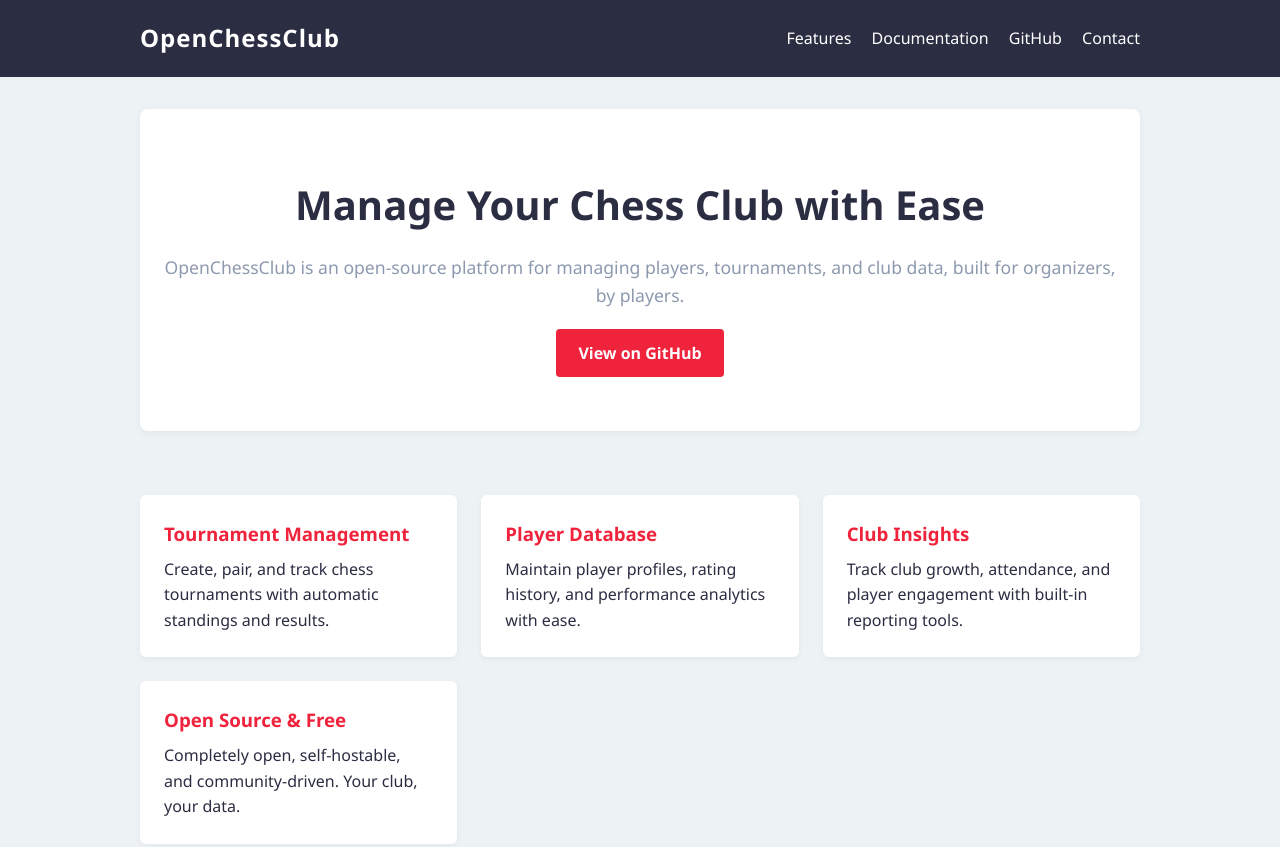
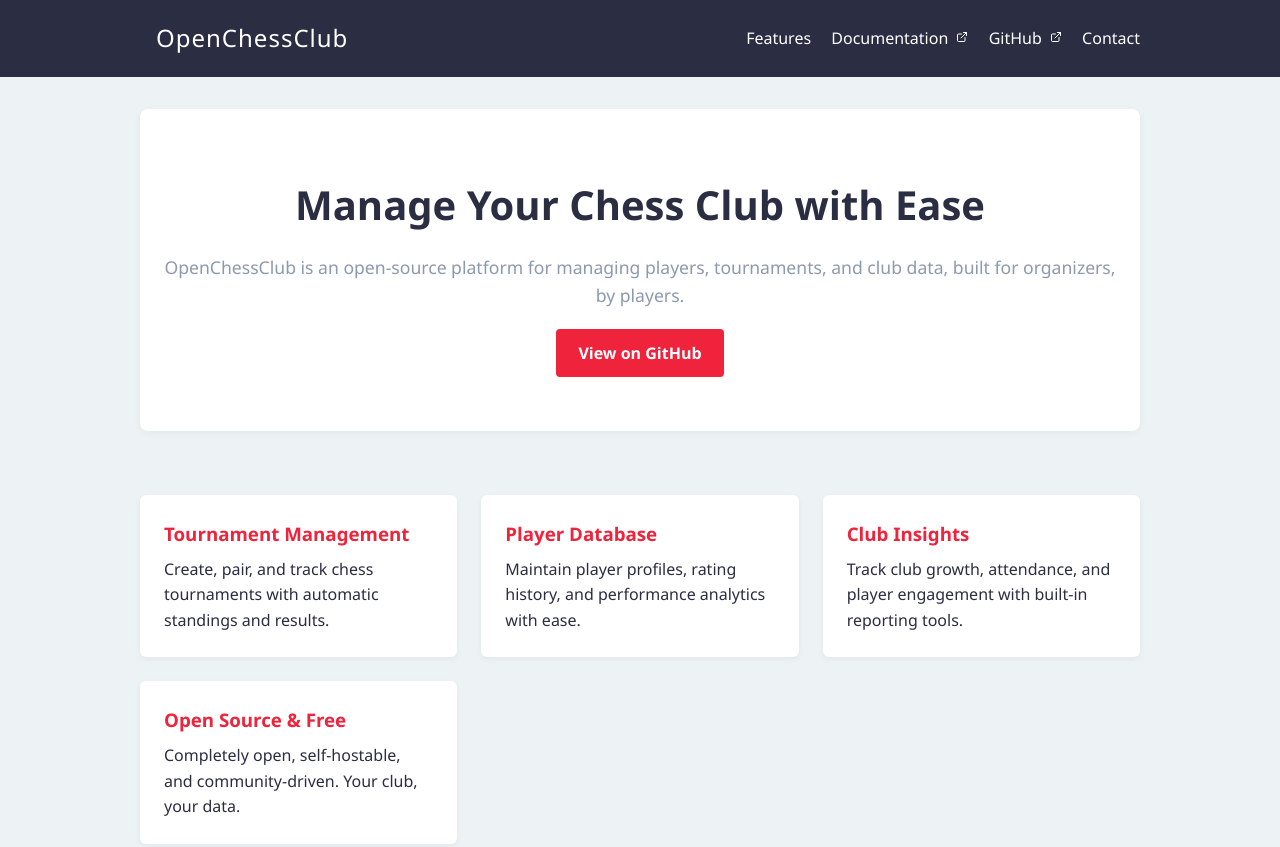
Before and after one commit to OpenChessClub/openchessclub.github.io, a plain HTML site: page index.html in a window 1280 px wide. Shown: the top 847 px of the page. Drawn offline with Linux system fonts and the light colour scheme.

Commit message:
Updates to nav items

```diff
--- a/index.html
+++ b/index.html
@@ -11,7 +11,7 @@
   <header>
     <div class="container">
       <nav>
-        <div class="logo">OpenChessClub</div>
+        <div class="logo"><a href="/" style="text-decoration:none;">OpenChessClub</a></div>
           <div class="hamburger" id="hamburger">
             <span></span>
             <span></span>
@@ -20,8 +20,26 @@
 
           <div class="nav-links" id="nav-links">
             <a href="#features">Features</a>
-            <a href="#">Documentation</a>
-            <a href="https://github.com/openchessclub" target="_blank">GitHub</a>
+            <a href="#">
+              Documentation
+              <svg xmlns="http://www.w3.org/2000/svg" width="12" height="12" viewBox="0 0 24 24"
+                fill="none" stroke="currentColor" stroke-width="2" stroke-linecap="round" stroke-linejoin="round"
+                style="margin-left: 4px; position: relative; top: -1px;">
+                <path d="M18 13v6a2 2 0 0 1-2 2H5a2 2 0 0 1-2-2V8a2 2 0 0 1 2-2h6"/>
+                <polyline points="15 3 21 3 21 9"/>
+                <line x1="10" y1="14" x2="21" y2="3"/>
+              </svg>
+            </a>
+            <a href="https://github.com/openchessclub" target="_blank" rel="noopener noreferrer">
+              GitHub
+              <svg xmlns="http://www.w3.org/2000/svg" width="12" height="12" viewBox="0 0 24 24"
+                fill="none" stroke="currentColor" stroke-width="2" stroke-linecap="round" stroke-linejoin="round"
+                style="margin-left: 4px; position: relative; top: -1px;">
+                <path d="M18 13v6a2 2 0 0 1-2 2H5a2 2 0 0 1-2-2V8a2 2 0 0 1 2-2h6"/>
+                <polyline points="15 3 21 3 21 9"/>
+                <line x1="10" y1="14" x2="21" y2="3"/>
+              </svg>
+            </a>
             <a href="#contact">Contact</a>
           </div>
       </nav>
```
